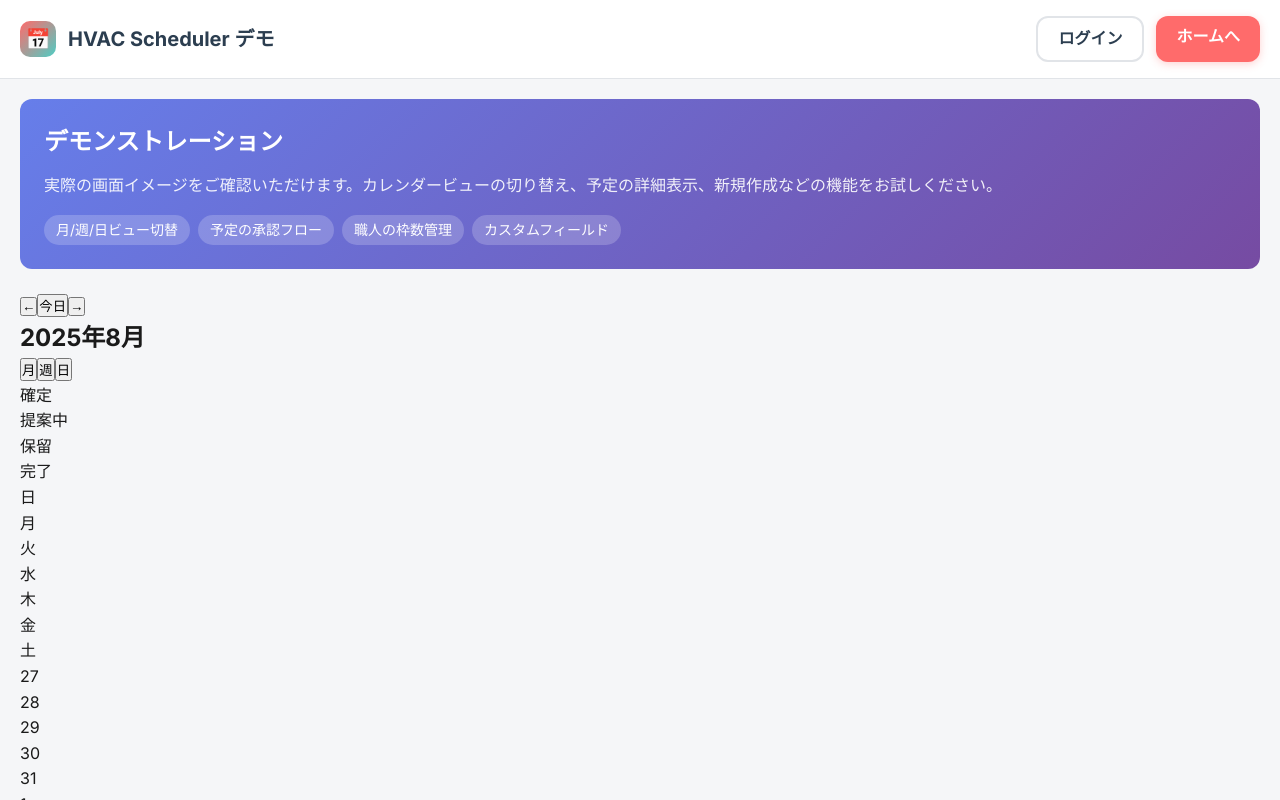
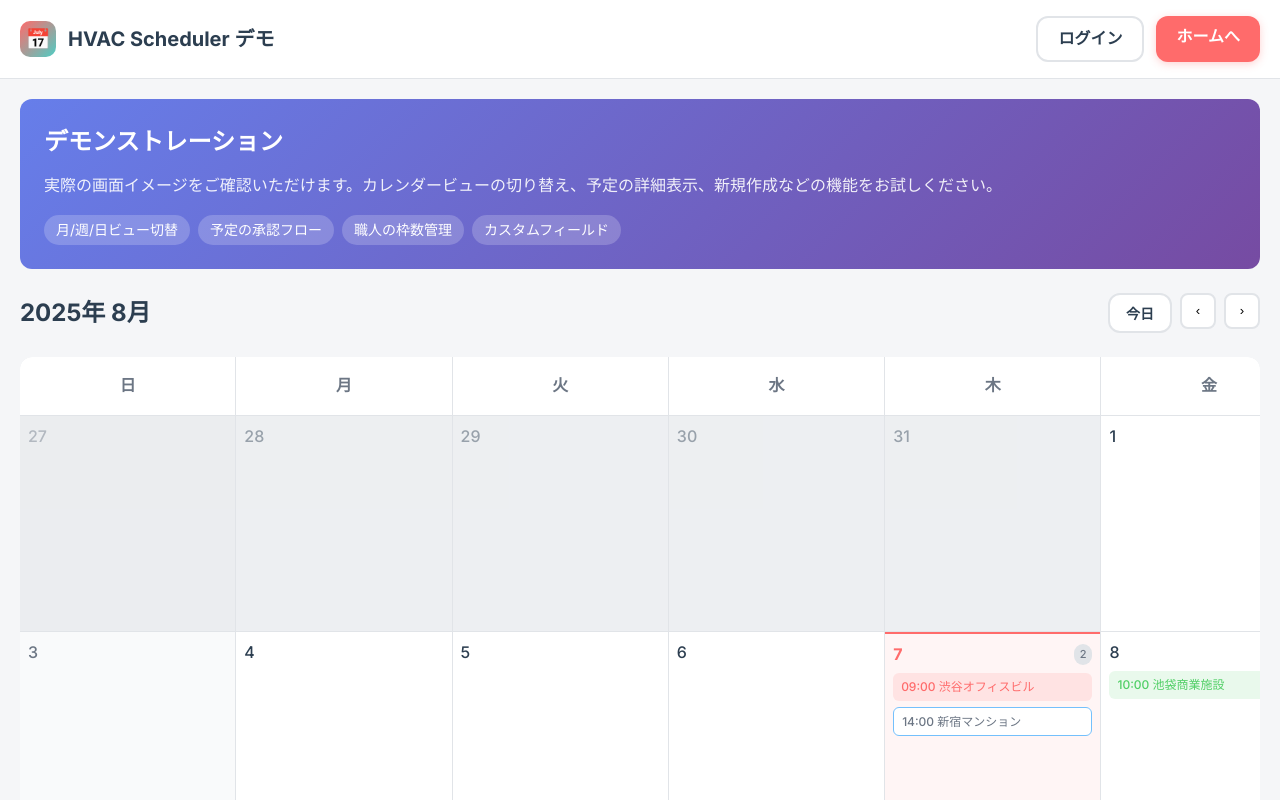
Before and after one commit to kosuke-kagatsume/air-conditioning-scheduler, a Next.js app: page /demo in a window 1280 px wide. Shown: the top 800 px of the page. Built offline with nearby package versions, Linux system fonts and the light colour scheme.

Commit message:
Fix demo page to use TimeTreeCalendar component
- Replace CalendarView with TimeTreeCalendar in demo page
- Shows month view with all demo events
- Fixed calendar display issue

```diff
--- a/app/demo/page.tsx
+++ b/app/demo/page.tsx
@@ -1,7 +1,7 @@
 'use client'
 
 import { useState, useEffect } from 'react'
-import CalendarView from '@/components/Calendar/CalendarView'
+import TimeTreeCalendar from '@/components/TimeTreeCalendar'
 import Link from 'next/link'
 import { mockEvents } from '@/lib/mockData'
 
@@ -121,9 +121,11 @@ export default function DemoPage() {
           </div>
 
           {/* Calendar View */}
-          <CalendarView
-            selectedWorkers={selectedWorkers}
-            onEventClick={(event) => console.log('Event clicked:', event)}
+          <TimeTreeCalendar
+            view="month"
+            selectedDate={new Date()}
+            onDateSelect={(date) => console.log('Date selected:', date)}
+            selectedCompanies={[]}
           />
 
           {/* Features */}
```
